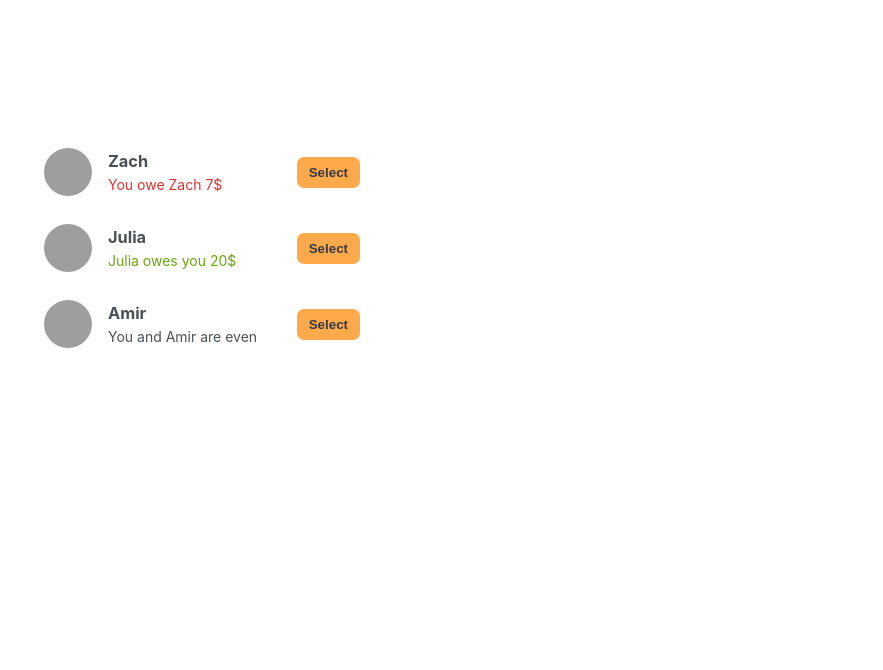
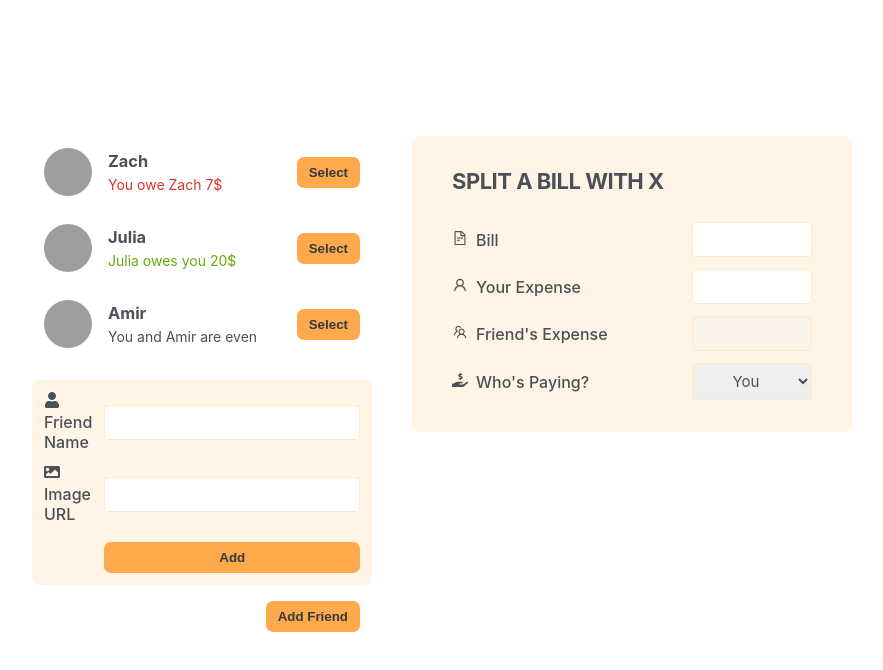
Before and after one commit to MatinT-SA/share-split, a React (Create React App) app: page / in a window 1280 px wide. Shown: the top 670 px of the page, without its empty margins (198-1081 px from the left). Built offline with nearby package versions, Linux system fonts and the light colour scheme; grey boxes are pictures that could not be loaded.

Commit message:
static structure of the components of the app

```diff
--- a/package.json
+++ b/package.json
@@ -8,6 +8,7 @@
     "@testing-library/user-event": "^13.5.0",
     "react": "^18.3.1",
     "react-dom": "^18.3.1",
+    "react-icons": "^5.3.0",
     "react-scripts": "5.0.1",
     "web-vitals": "^2.1.4"
   },
--- a/src/App.js
+++ b/src/App.js
@@ -1,3 +1,10 @@
+import { FaUser, FaImage, FaHandHoldingUsd } from "react-icons/fa";
+import {
+  AiOutlineFileText,
+  AiOutlineUser,
+  AiOutlineTeam,
+} from "react-icons/ai";
+
 const initialFriends = [
   {
     id: 118836,
@@ -24,7 +31,10 @@ export default function App() {
     <div className="app">
       <div className="sidebar">
         <FriendsList />
+        <FormAddFriend />
+        <Button>Add Friend</Button>
       </div>
+      <FormSplitBill />
     </div>
   );
 }
@@ -59,7 +69,66 @@ function Friend({ friend }) {
       )}
       {friend.balance === 0 && <p>You and {friend.name} are even</p>}
 
-      <button className="button">Select</button>
+      <Button>Select</Button>
     </li>
   );
 }
+
+function Button({ children }) {
+  return <button className="button">{children}</button>;
+}
+
+function FormAddFriend() {
+  return (
+    <form className="form-add-friend">
+      <label>
+        <FaUser className="icons" />
+        Friend Name
+      </label>
+      <input type="text" />
+
+      <label>
+        <FaImage className="icons" />
+        Image URL
+      </label>
+      <input type="text" />
+
+      <Button>Add</Button>
+    </form>
+  );
+}
+
+function FormSplitBill() {
+  return (
+    <form className="form-split-bill">
+      <h2>Split a bill with X</h2>
+
+      <label>
+        <AiOutlineFileText style={{ marginRight: "8px" }} />
+        Bill
+      </label>
+      <input type="text" />
+
+      <label>
+        <AiOutlineUser style={{ marginRight: "8px" }} />
+        Your Expense
+      </label>
+      <input type="text" />
+
+      <label>
+        <AiOutlineTeam style={{ marginRight: "8px" }} />
+        Friend's Expense
+      </label>
+      <input type="text" disabled />
+
+      <label>
+        <FaHandHoldingUsd style={{ marginRight: "8px" }} />
+        Who's Paying?
+      </label>
+      <select>
+        <option value="user">You</option>
+        <option value="friend">X</option>
+      </select>
+    </form>
+  );
+}
--- a/src/index.css
+++ b/src/index.css
@@ -167,3 +167,7 @@ form h2 {
   letter-spacing: -0.5px;
   margin-bottom: 1.6rem;
 }
+
+.icons {
+  margin-right: 0.8rem;
+}
```
Also changed, not shown: 1 other file (tests, documents, lock files or other folders).
